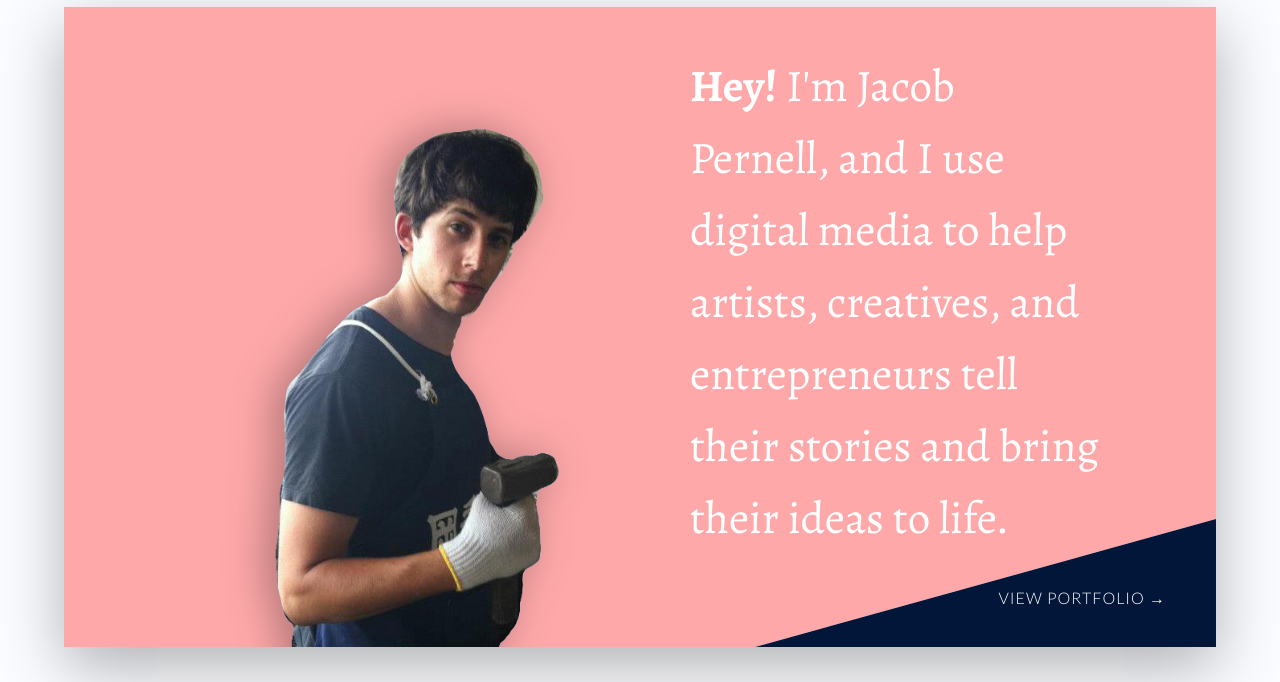
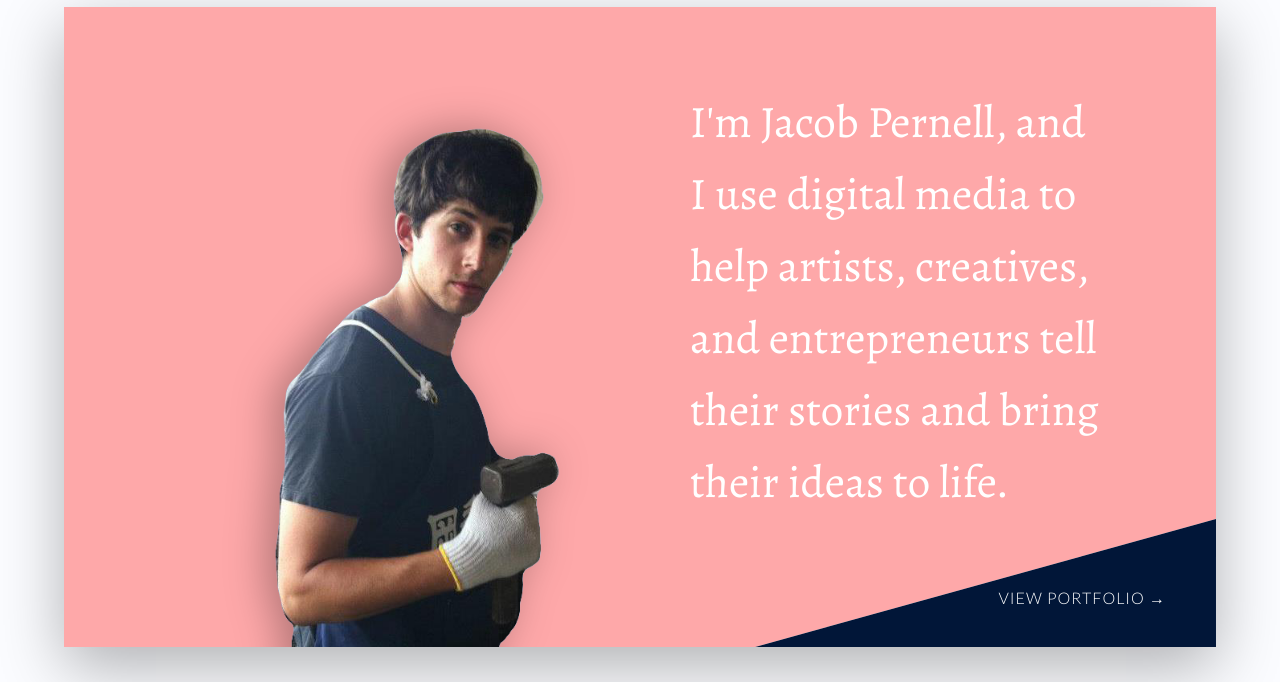
Before and after one commit to JacobPernell/jp-media, a website: page index.html in a window 1280 px wide. Shown: the part 118-800 px from the top of the page. Drawn offline with nearby package versions, Linux system fonts and the light colour scheme.

Commit message:
Tweaking hero section text and hover effects

```diff
--- a/index.html
+++ b/index.html
@@ -64,7 +64,7 @@
                     <div class="hero__container">
                         <img src="img/hero-jacob.png" alt="Jacob Pernell hero image" class="hero__img">
                         <h1 class="hero__text">
-                            <span>Hey!</span> I'm Jacob Pernell, and I use digital media to help artists, creatives, and entrepreneurs tell their stories and bring their ideas to life.
+                            I'm Jacob Pernell, and I use digital media to help artists, creatives, and entrepreneurs tell their stories and bring their ideas to life.
                         </h1>
                     </div>
                     <a href="#" class="hero__learn-more">View Portfolio &rarr;</a>
```
